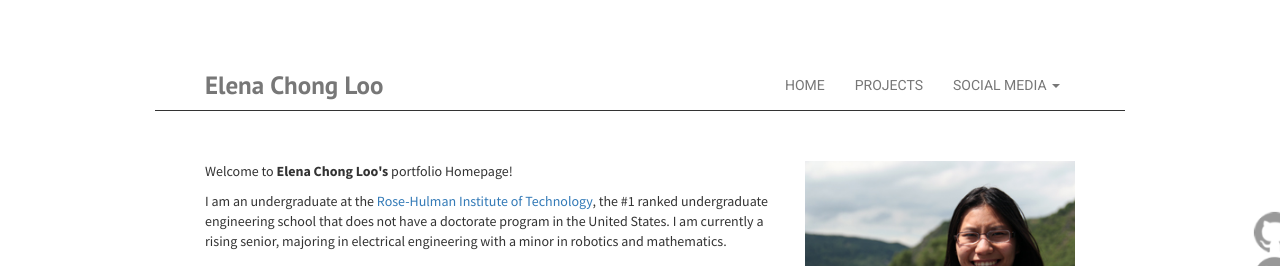
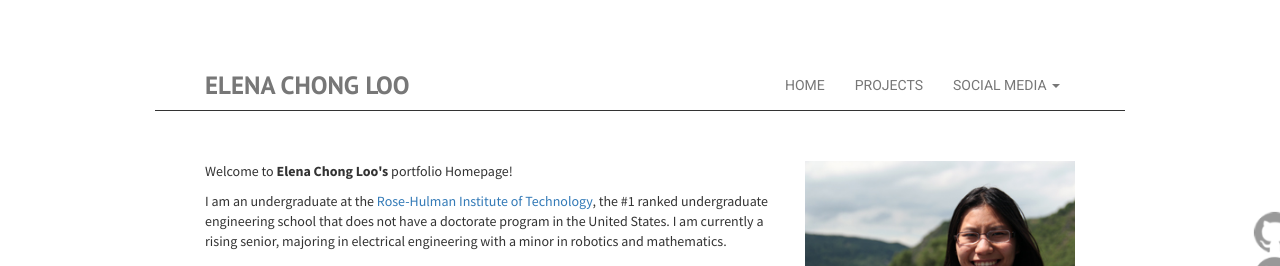
Before and after one commit to helenchg/elenachong.com, a Jekyll site: the page built from index.html, in a window 1280 px wide. Shown: the top 266 px of the page. Built offline with Jekyll 4.4.1, drawn with Linux system fonts in a browser that asks for light colours; nearby versions of some CDN libraries.

Commit message:
changed main page

```diff
--- a/_layouts/default.html
+++ b/_layouts/default.html
@@ -24,7 +24,7 @@
             <span class="icon-bar"></span>
             <span class="icon-bar"></span>
           </button>
-          <a class="navbar-brand" href="/">Elena Chong Loo</a>
+          <a class="navbar-brand" href="/">ELENA CHONG LOO</a>
         </div>
 
         <!-- Collect the nav links, forms, and other content for toggling -->
```
